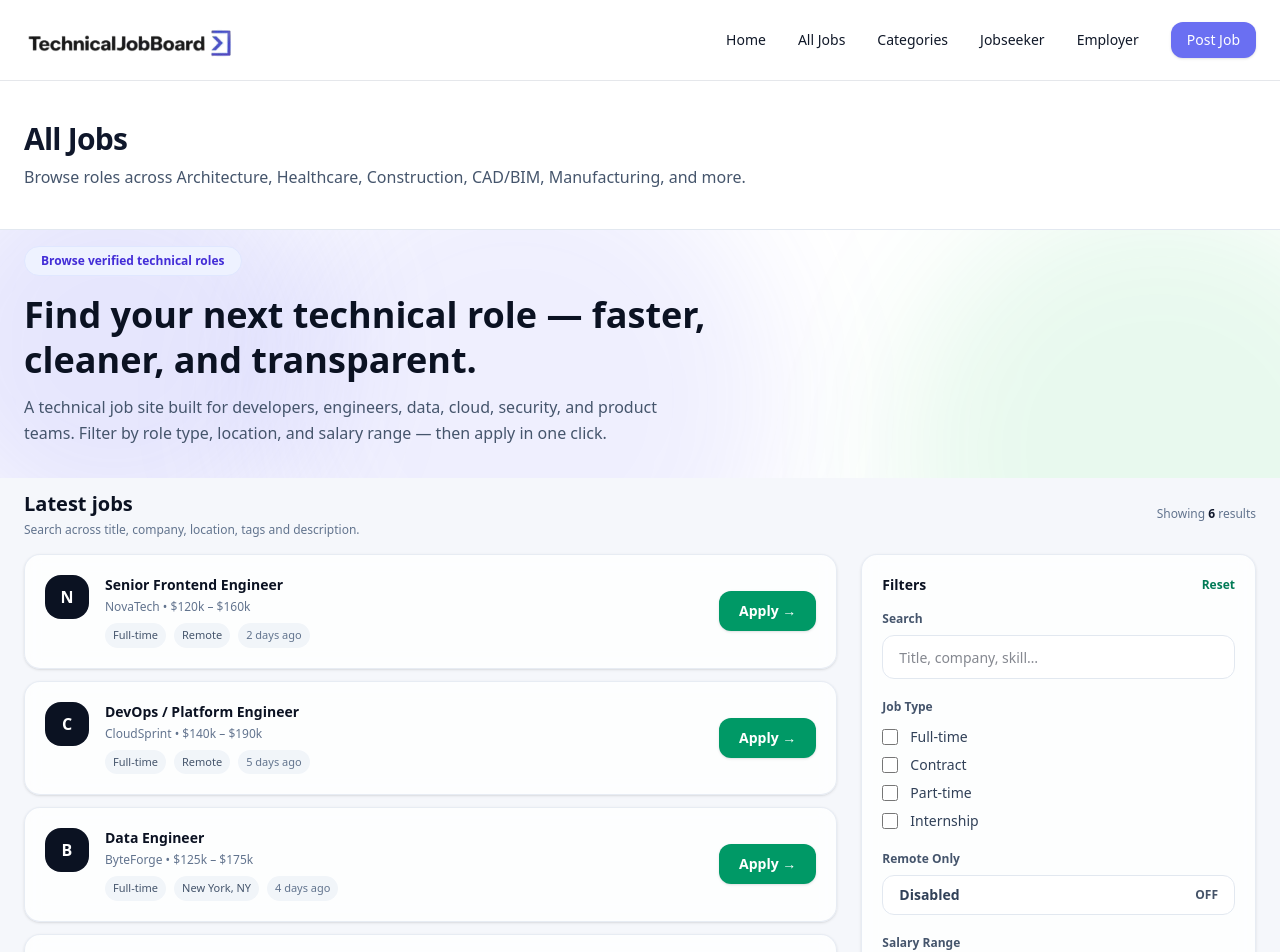
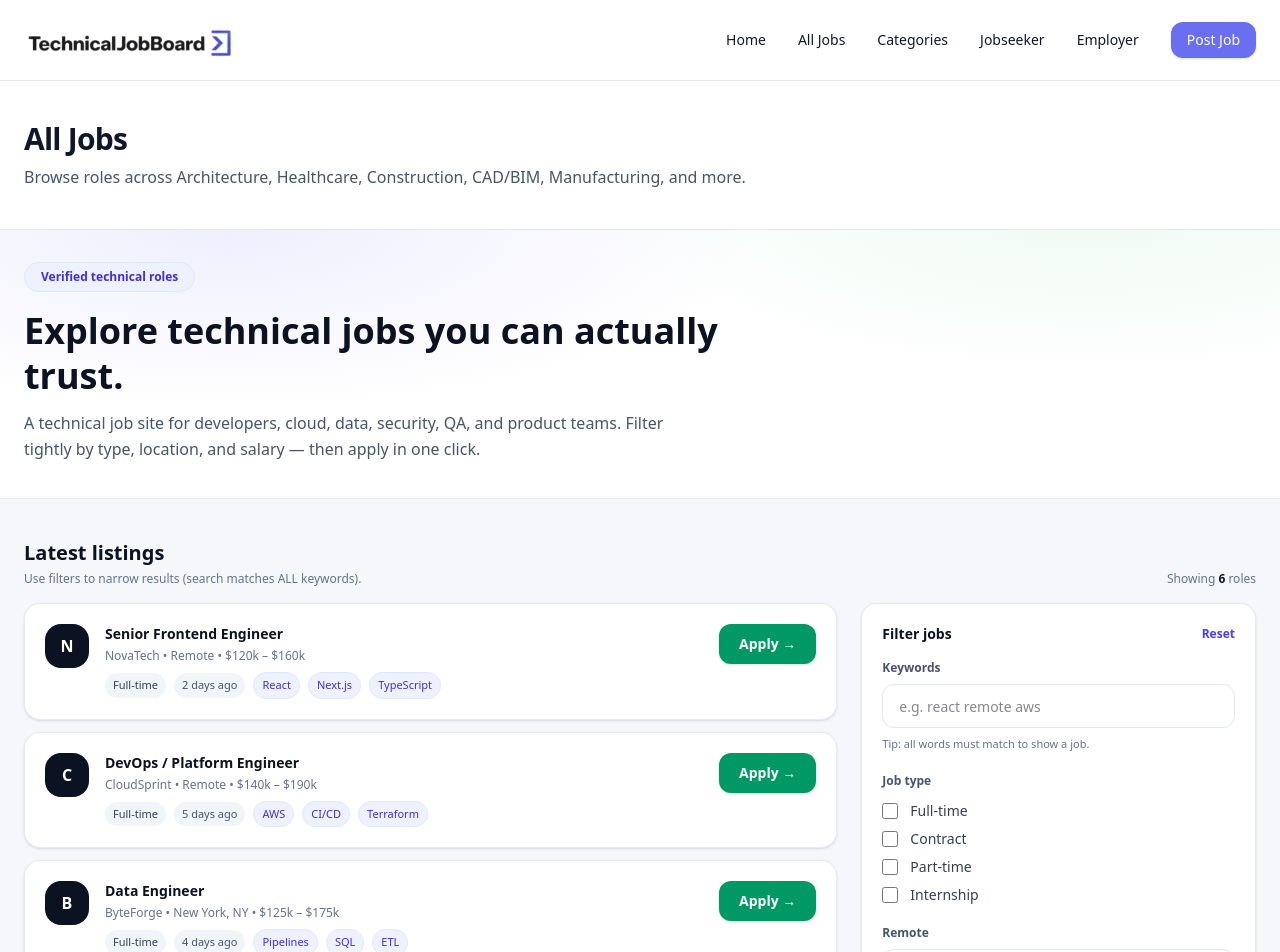
Before and after one commit to adebisidolapo/technicaljobboard, a Next.js app in the folder jobboard/: page /all-jobs in a window 1280 px wide. Shown: the top 952 px of the page. Built offline with nearby package versions, Linux system fonts and the light colour scheme.

Commit message:
All jobs: calmer hero, technical job site copy, refined layout

```diff
--- a/jobboard/components/jobs/JobsSection.tsx
+++ b/jobboard/components/jobs/JobsSection.tsx
@@ -100,6 +100,7 @@ function initials(name: string) {
   return ((parts[0]?.[0] ?? "C") + (parts[1]?.[0] ?? "")).toUpperCase();
 }
 function parseMinPay(pay: string) {
+  // "$120k – $160k" -> 120000
   const m = pay.replace(/,/g, "").match(/(\d+)\s*k/i);
   if (!m) return 0;
   return Number(m[1]) * 1000;
@@ -162,52 +163,48 @@ export default function AllJobsPage() {
   };
 
   return (
-    <main className="bg-[#F5F7FB] text-[#0B1222]">
+    <main className="bg-[#F6F7FB] text-[#0B1222]">
       {/* ================= HERO ================= */}
-      <section className="relative overflow-hidden bg-white">
-        {/* soft background (indigo + faint green) */}
+      <section className="relative overflow-hidden bg-white border-b border-slate-200/70">
+        {/* subtle, not loud */}
         <div className="pointer-events-none absolute inset-0">
-          <div className="absolute -top-24 -left-24 h-[420px] w-[420px] rounded-full bg-[rgba(99,102,241,0.16)] blur-3xl" />
-          <div className="absolute -top-10 right-[-140px] h-[520px] w-[520px] rounded-full bg-[rgba(34,197,94,0.10)] blur-3xl" />
-          <div className="absolute bottom-[-180px] left-[20%] h-[520px] w-[520px] rounded-full bg-[rgba(99,102,241,0.10)] blur-3xl" />
+          <div className="absolute inset-0 bg-[radial-gradient(900px_300px_at_18%_0%,rgba(99,102,241,0.10),transparent_60%)]" />
+          <div className="absolute inset-0 bg-[radial-gradient(900px_320px_at_85%_-10%,rgba(34,197,94,0.08),transparent_55%)]" />
         </div>
 
-        {/* moved UP */}
-        <div className="relative max-w-7xl mx-auto px-6 pt-2 pb-6 md:pt-4 md:pb-8">
+        {/* hero moved UP and tightened */}
+        <div className="relative max-w-7xl mx-auto px-6 pt-6 pb-7 md:pt-8 md:pb-9">
           <div className="max-w-3xl">
             <span className="inline-flex items-center rounded-full bg-indigo-50 text-indigo-700 border border-indigo-100 px-4 py-1.5 text-xs font-semibold">
-              Browse verified technical roles
+              Verified technical roles
             </span>
 
-            <h1 className="mt-4 text-3xl md:text-4xl font-extrabold text-[#0B1222] leading-tight">
-              Find your next technical role — faster, cleaner, and transparent.
+            <h1 className="mt-4 text-3xl md:text-4xl font-extrabold leading-tight">
+              Explore technical jobs you can actually trust.
             </h1>
 
             <p className="mt-3 text-sm md:text-base text-slate-600 leading-relaxed max-w-2xl">
-              A technical job site built for developers, engineers, data, cloud,
-              security, and product teams. Filter by role type, location, and
-              salary range — then apply in one click.
+              A technical job site for developers, cloud, data, security, QA, and product teams.
+              Filter tightly by type, location, and salary — then apply in one click.
             </p>
           </div>
         </div>
       </section>
 
-      {/* ================= LATEST JOBS + FILTER ================= */}
-      <section id="latest" className="max-w-7xl mx-auto px-6 pb-16">
-        <div className="flex items-center justify-between mt-3 mb-4">
+      {/* ================= RESULTS + FILTER ================= */}
+      <section id="latest" className="max-w-7xl mx-auto px-6 py-8 md:py-10">
+        <div className="flex items-end justify-between gap-4 mb-4">
           <div>
-            <h2 className="text-lg md:text-xl font-extrabold">Latest jobs</h2>
+            <h2 className="text-lg md:text-xl font-extrabold">Latest listings</h2>
             <p className="mt-1 text-xs text-slate-500">
-              Search across title, company, location, tags and description.
+              Use filters to narrow results (search matches ALL keywords).
             </p>
           </div>
 
           <div className="text-xs text-slate-500">
             Showing{" "}
-            <span className="font-semibold text-slate-900">
-              {filtered.length}
-            </span>{" "}
-            results
+            <span className="font-semibold text-slate-900">{filtered.length}</span>{" "}
+            roles
           </div>
         </div>
 
@@ -218,9 +215,9 @@ export default function AllJobsPage() {
               {filtered.map((job) => (
                 <div
                   key={job.id}
-                  className="bg-white/80 backdrop-blur rounded-2xl border border-slate-200/80 shadow-sm hover:shadow transition px-5 py-5"
+                  className="bg-white rounded-2xl border border-slate-200/80 shadow-sm hover:shadow transition px-5 py-5"
                 >
-                  <div className="flex items-center justify-between gap-4">
+                  <div className="flex items-start justify-between gap-4">
                     <div className="flex items-start gap-4 min-w-0">
                       <div className="h-11 w-11 rounded-2xl bg-[#0B1222] text-white flex items-center justify-center font-extrabold shrink-0">
                         {initials(job.company)}
@@ -230,20 +227,26 @@ export default function AllJobsPage() {
                         <div className="text-sm font-extrabold truncate">
                           {job.title}
                         </div>
+
                         <div className="mt-1 text-xs text-slate-500 truncate">
-                          {job.company} • {job.pay}
+                          {job.company} • {job.location} • {job.pay}
                         </div>
 
                         <div className="mt-2 flex flex-wrap items-center gap-2">
-                          <span className="text-[11px] px-2 py-1 rounded-full bg-slate-100 text-slate-600">
+                          <span className="text-[11px] px-2 py-1 rounded-full bg-slate-100 text-slate-700">
                             {job.type}
                           </span>
                           <span className="text-[11px] px-2 py-1 rounded-full bg-slate-100 text-slate-600">
-                            {job.location}
-                          </span>
-                          <span className="text-[11px] px-2 py-1 rounded-full bg-slate-100 text-slate-500">
                             {job.posted}
                           </span>
+                          {job.tags.slice(0, 3).map((t) => (
+                            <span
+                              key={t}
+                              className="text-[11px] px-2 py-1 rounded-full bg-indigo-50 text-indigo-700 border border-indigo-100"
+                            >
+                              {t}
+                            </span>
+                          ))}
                         </div>
                       </div>
                     </div>
@@ -261,9 +264,9 @@ export default function AllJobsPage() {
 
               {filtered.length === 0 && (
                 <div className="rounded-2xl border border-slate-200 bg-white p-10 text-center">
-                  <div className="text-lg font-extrabold">No results</div>
+                  <div className="text-lg font-extrabold">No matches found</div>
                   <div className="mt-2 text-sm text-slate-600">
-                    Try removing filters or changing keywords.
+                    Try fewer keywords or reset filters.
                   </div>
                   <button
                     type="button"
@@ -279,13 +282,13 @@ export default function AllJobsPage() {
 
           {/* Filters */}
           <aside className="lg:col-span-4">
-            <div className="rounded-2xl bg-white/80 backdrop-blur border border-slate-200/80 shadow-sm p-5">
+            <div className="rounded-2xl bg-white border border-slate-200/80 shadow-sm p-5 sticky top-6">
               <div className="flex items-center justify-between">
-                <div className="text-sm font-extrabold">Filters</div>
+                <div className="text-sm font-extrabold">Filter jobs</div>
                 <button
                   type="button"
                   onClick={clearFilters}
-                  className="text-xs font-semibold text-emerald-700 hover:text-emerald-800"
+                  className="text-xs font-semibold text-indigo-600 hover:text-indigo-700"
                 >
                   Reset
                 </button>
@@ -294,21 +297,22 @@ export default function AllJobsPage() {
               {/* Search */}
               <div className="mt-4">
                 <div className="text-xs font-semibold text-slate-600">
-                  Search
+                  Keywords
                 </div>
                 <input
                   value={q}
                   onChange={(e) => setQ(e.target.value)}
-                  placeholder="Title, company, skill…"
+                  placeholder="e.g. react remote aws"
                   className="mt-2 h-11 w-full rounded-xl border border-slate-200 bg-white px-4 text-sm outline-none focus:ring-2 focus:ring-emerald-200 focus:border-emerald-300"
                 />
+                <div className="mt-2 text-[11px] text-slate-500">
+                  Tip: all words must match to show a job.
+                </div>
               </div>
 
               {/* Job Type */}
               <div className="mt-5">
-                <div className="text-xs font-semibold text-slate-600">
-                  Job Type
-                </div>
+                <div className="text-xs font-semibold text-slate-600">Job type</div>
                 <div className="mt-3 space-y-2">
                   {JOB_TYPES.map((t) => (
                     <label
@@ -329,9 +333,7 @@ export default function AllJobsPage() {
 
               {/* Remote Only */}
               <div className="mt-5">
-                <div className="text-xs font-semibold text-slate-600">
-                  Remote Only
-                </div>
+                <div className="text-xs font-semibold text-slate-600">Remote</div>
                 <button
                   type="button"
                   onClick={() => setRemoteOnly((v) => !v)}
@@ -342,18 +344,14 @@ export default function AllJobsPage() {
                       : "bg-white border-slate-200 text-slate-700 hover:bg-slate-50",
                   ].join(" ")}
                 >
-                  <span>{remoteOnly ? "Enabled" : "Disabled"}</span>
-                  <span className="text-xs opacity-90">
-                    {remoteOnly ? "ON" : "OFF"}
-                  </span>
+                  <span>{remoteOnly ? "Remote only" : "Any location"}</span>
+                  <span className="text-xs opacity-90">{remoteOnly ? "ON" : "OFF"}</span>
                 </button>
               </div>
 
               {/* Salary */}
               <div className="mt-5">
-                <div className="text-xs font-semibold text-slate-600">
-                  Salary Range
-                </div>
+                <div className="text-xs font-semibold text-slate-600">Salary</div>
                 <div className="mt-3 space-y-2">
                   {SALARY_RANGES.map((r) => (
                     <label
@@ -382,9 +380,7 @@ export default function AllJobsPage() {
 
               {/* Location */}
               <div className="mt-5">
-                <div className="text-xs font-semibold text-slate-600">
-                  Location
-                </div>
+                <div className="text-xs font-semibold text-slate-600">Location</div>
                 <select
                   value={location}
                   onChange={(e) => setLocation(e.target.value)}
@@ -402,13 +398,11 @@ export default function AllJobsPage() {
               <button
                 type="button"
                 onClick={() =>
-                  document
-                    .getElementById("latest")
-                    ?.scrollIntoView({ behavior: "smooth" })
+                  document.getElementById("latest")?.scrollIntoView({ behavior: "smooth" })
                 }
                 className="mt-6 h-11 w-full rounded-2xl bg-emerald-600 hover:bg-emerald-700 text-white font-semibold transition"
               >
-                Apply filters
+                Search jobs
               </button>
             </div>
           </aside>
```
